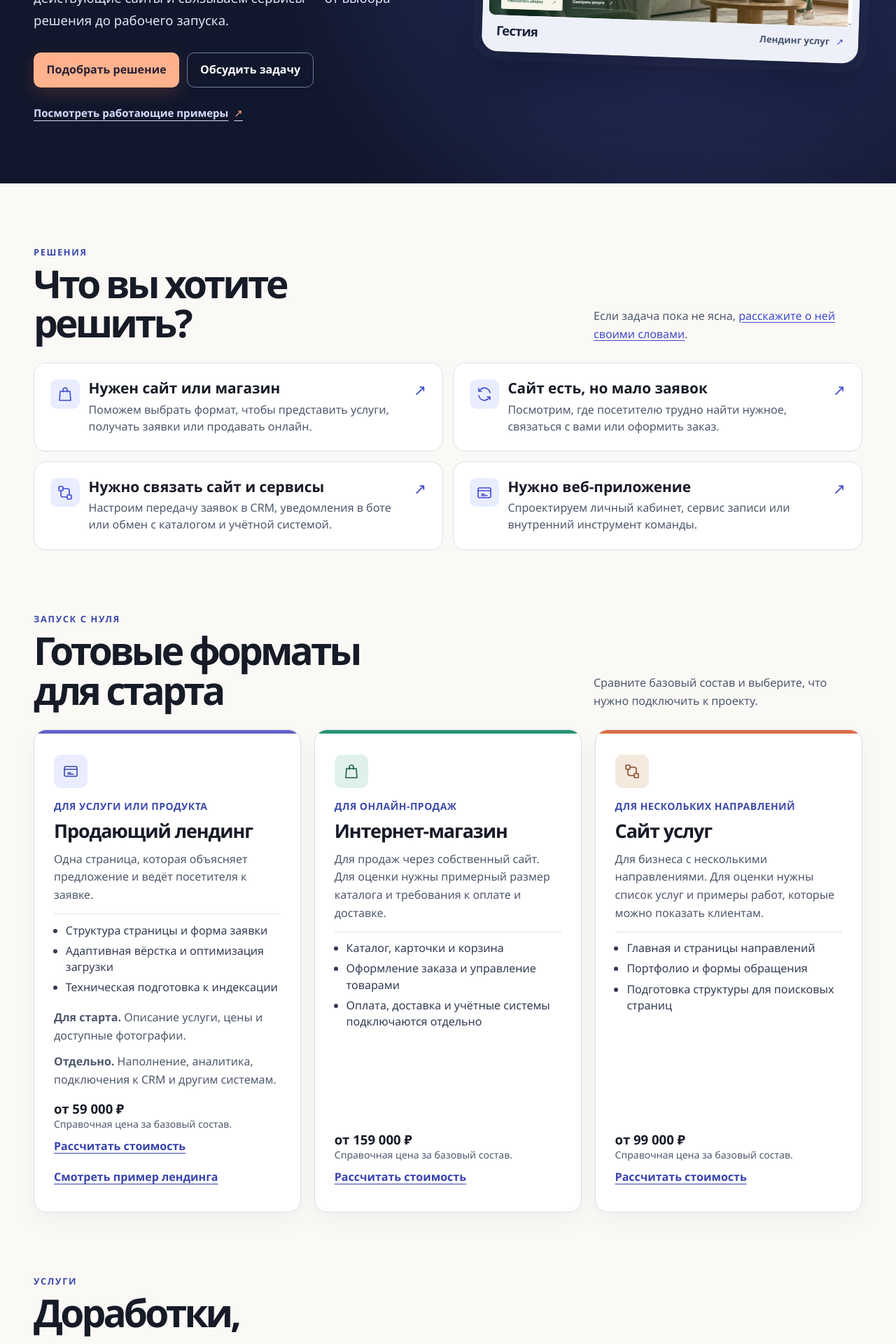
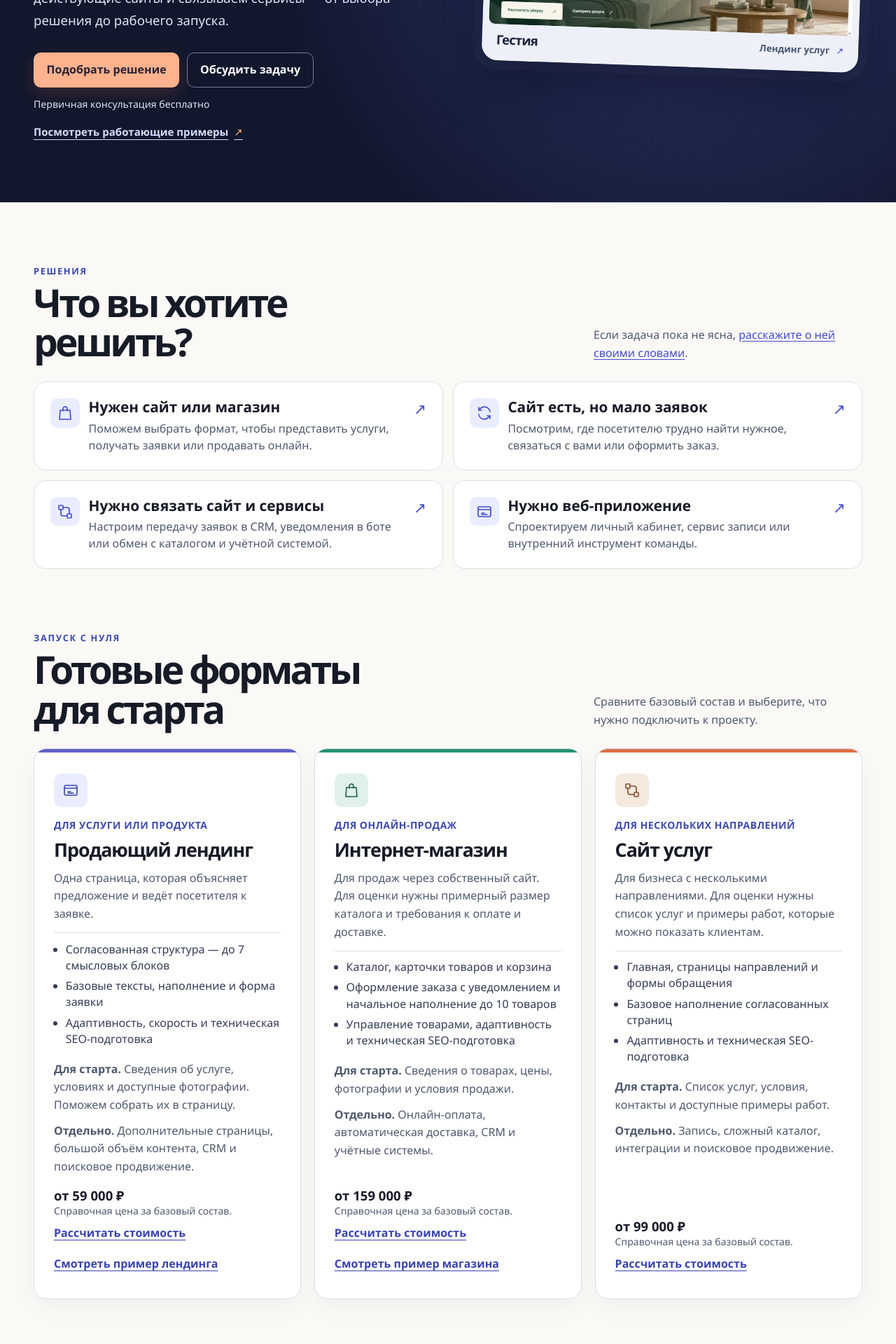
Before and after one commit to GrigValera/creator-site, a React (Vite) app: page / in a window 1280 px wide. Shown: the part 560-2480 px from the top of the page at 70% size. Built offline with nearby package versions, Linux system fonts and the light colour scheme.

Commit message:
Clarify offers and improve intermediate layout

```diff
--- a/src/features/estimate/estimate.ts
+++ b/src/features/estimate/estimate.ts
@@ -10,7 +10,7 @@ type Route = {
 }
 
 const analytics: Option = { id: 'analytics', name: 'Расширенная аналитика', price: [12, 25] }
-const content: Option = { id: 'content', name: 'Тексты и наполнение', price: [15, 45] }
+const content: Option = { id: 'content', name: 'Дополнительные тексты и наполнение', price: [15, 45] }
 const hosting: Option = { id: 'hosting', name: 'Домен и хостинг', recurring: true }
 const maintenance: Option = { id: 'maintenance', name: 'Администрирование и поддержка', recurring: true }
 const crm: Option = { id: 'crm', name: 'Передача заявок в CRM', price: [20, 45] }
--- a/src/pages/home/Hero.jsx
+++ b/src/pages/home/Hero.jsx
@@ -14,6 +14,7 @@ export function Hero() {
           <Action href="#tasks">Подобрать решение</Action>
           <Action href="#contact" variant="secondary">Обсудить задачу</Action>
         </div>
+        <p className={styles.consultation}>Первичная консультация бесплатно</p>
         <a className={styles.proofLink} href="#work">Посмотреть работающие примеры <span aria-hidden="true">↗</span></a>
       </div>
       <a className={styles.showcase} href="#work-gestia" aria-label="Смотреть пример лендинга Гестия в портфолио">
--- a/src/pages/home/Hero.module.css
+++ b/src/pages/home/Hero.module.css
@@ -22,7 +22,8 @@
 .hero h1 em { display: inline; color: #ffb794; font-family: Georgia, serif; font-style: italic; font-weight: 400; letter-spacing: -.06em; }
 .intro { margin-top: 1.65rem; max-width: 37rem; color: #e1e5f5; font-size: clamp(1rem, 1.45vw, 1.16rem); line-height: 1.7; }
 .buttons { display: flex; flex-wrap: wrap; gap: .7rem; margin-top: 1.9rem; }
-.proofLink { display: inline-flex; align-items: center; gap: .5rem; margin-top: 1.65rem; color: #d5ddff; font-size: .94rem; font-weight: 700; text-underline-offset: .3em; }
+.consultation { margin-top: .9rem; color: #e1e5f5; font-size: .88rem; }
+.proofLink { display: inline-flex; align-items: center; gap: .5rem; margin-top: 1.25rem; color: #d5ddff; font-size: .94rem; font-weight: 700; text-underline-offset: .3em; }
 .proofLink span { color: #ffac86; }
 .showcase { position: relative; display: block; min-width: 0; padding: .52rem; border: 1px solid #ffffff48; border-radius: 1.45rem; background: #eef0f9; box-shadow: 0 1.8rem 5rem #0508197a, 0 0 0 .8rem #ffffff08; color: #19223b; text-decoration: none; transform: rotate(2deg); transition: transform .35s ease, box-shadow .35s ease; }
 .showcase::before { content: ''; position: absolute; z-index: -1; width: 8rem; height: 8rem; top: -3.2rem; right: -3.2rem; border: 1.2rem solid #ff7954; border-radius: 50%; opacity: .85; }
--- a/src/pages/home/HomePage.jsx
+++ b/src/pages/home/HomePage.jsx
@@ -35,7 +35,7 @@ export function HomePage() {
       <Portfolio />
       <Faq />
       <SplitSection id="contact" label="Обратная связь" title="Обсудим задачу"
-        description="Опишите задачу своими словами. Мы уточним детали и предложим, с чего начать. Если вы собрали расчёт, он приложится к заявке.">
+        description="Первичная консультация бесплатно. Опишите задачу своими словами — готовое ТЗ не требуется. Мы уточним детали и предложим следующий шаг. Если вы собрали расчёт, он приложится к заявке.">
         <InquiryForm brief={brief} onRemoveBrief={() => setBrief(null)} />
       </SplitSection>
     </main>
--- a/src/pages/home/Offers.jsx
+++ b/src/pages/home/Offers.jsx
@@ -2,7 +2,7 @@ import { Section, SectionIntro } from '../../shared/layout/Section'
 import layout from '../../shared/layout/Section.module.css'
 import { Icon } from '../../shared/ui/Icon'
 import { formatFrom, routes } from '../../features/estimate/estimate'
-import { landingExample } from './portfolioContent'
+import { landingExample, shopExample } from './portfolioContent'
 import { solutions, services } from './offerContent'
 import styles from './Offers.module.css'
 
@@ -26,6 +26,7 @@ export function Solutions({ onSelect }) {
             Рассчитать стоимость<span className={layout.visuallyHidden}> — {item.title.toLowerCase()}</span>
           </a>
           {item.id === 'landing' && <a href={`#work-${landingExample.id}`} className={layout.actionLink}>Смотреть пример лендинга</a>}
+          {item.id === 'shop' && <a href={`#work-${shopExample.id}`} className={layout.actionLink}>Смотреть пример магазина</a>}
         </div>
       </article>)}
     </div>
@@ -40,7 +41,10 @@ export function Services({ onSelect }) {
     <div className={styles.serviceGrid}>
       {services.map(item => <article className={styles.serviceCard} key={item.title}>
         <Icon name={item.icon} size={25} /><h3>{item.title}</h3><p>{item.text}</p>
-        <a href="#estimate" className={layout.actionLink} onClick={() => onSelect(item.route, item.project)}>Оценить задачу<span className={layout.visuallyHidden}> — {item.title.toLowerCase()}</span></a>
+        <a href={item.href ?? '#estimate'} className={layout.actionLink}
+          onClick={item.route ? () => onSelect(item.route, item.project) : undefined}>
+          {item.href ? 'Обсудить задачу' : 'Оценить задачу'}<span className={layout.visuallyHidden}> — {item.title.toLowerCase()}</span>
+        </a>
       </article>)}
     </div>
   </Section>
--- a/src/pages/home/Offers.module.css
+++ b/src/pages/home/Offers.module.css
@@ -22,13 +22,18 @@
 .cardEstimate { display: grid; justify-items: start; padding-top: .25rem; }
 .startingPrice { color: var(--ink); font-size: 1.16rem; font-weight: 750; }
 .estimateNote { color: var(--muted); font-size: .875rem; }
-.serviceGrid { display: grid; grid-template-columns: repeat(4, minmax(0, 1fr)); gap: .9rem; }
+.serviceGrid { display: grid; grid-template-columns: repeat(3, minmax(0, 1fr)); gap: .9rem; }
 .serviceCard { background: #f0f0f7; border-color: #e4e4ed; }
 .serviceCard svg { color: #414db0; }
 .serviceCard h3 { font-size: 1.12rem; line-height: 1.25; }
 
 @media (max-width: 61rem) {
   .serviceGrid { grid-template-columns: repeat(2, minmax(0, 1fr)); }
+}
+
+@media (min-width: 47.001rem) and (max-width: 68.75rem) {
+  .three { grid-template-columns: repeat(2, minmax(0, 1fr)); }
+  .three > :last-child { grid-column: 1 / -1; }
 }
 
 @media (max-width: 47rem) {
--- a/src/pages/home/offerContent.js
+++ b/src/pages/home/offerContent.js
@@ -2,19 +2,23 @@ export const solutions = [
   {
     id: 'landing', icon: 'window', title: 'Продающий лендинг', type: 'Для услуги или продукта',
     text: 'Одна страница, которая объясняет предложение и ведёт посетителя к заявке.',
-    features: ['Структура страницы и форма заявки', 'Адаптивная вёрстка и оптимизация загрузки', 'Техническая подготовка к индексации'],
-    materials: 'Описание услуги, цены и доступные фотографии.',
-    additions: 'Наполнение, аналитика, подключения к CRM и другим системам.',
+    features: ['Согласованная структура — до 7 смысловых блоков', 'Базовые тексты, наполнение и форма заявки', 'Адаптивность, скорость и техническая SEO-подготовка'],
+    materials: 'Сведения об услуге, условиях и доступные фотографии. Поможем собрать их в страницу.',
+    additions: 'Дополнительные страницы, большой объём контента, CRM и поисковое продвижение.',
   },
   {
     id: 'shop', icon: 'bag', title: 'Интернет-магазин', type: 'Для онлайн-продаж',
     text: 'Для продаж через собственный сайт. Для оценки нужны примерный размер каталога и требования к оплате и доставке.',
-    features: ['Каталог, карточки и корзина', 'Оформление заказа и управление товарами', 'Оплата, доставка и учётные системы подключаются отдельно'],
+    features: ['Каталог, карточки товаров и корзина', 'Оформление заказа с уведомлением и начальное наполнение до 10 товаров', 'Управление товарами, адаптивность и техническая SEO-подготовка'],
+    materials: 'Сведения о товарах, цены, фотографии и условия продажи.',
+    additions: 'Онлайн-оплата, автоматическая доставка, CRM и учётные системы.',
   },
   {
     id: 'services', icon: 'flow', title: 'Сайт услуг', type: 'Для нескольких направлений',
     text: 'Для бизнеса с несколькими направлениями. Для оценки нужны список услуг и примеры работ, которые можно показать клиентам.',
-    features: ['Главная и страницы направлений', 'Портфолио и формы обращения', 'Подготовка структуры для поисковых страниц'],
+    features: ['Главная, страницы направлений и формы обращения', 'Базовое наполнение согласованных страниц', 'Адаптивность и техническая SEO-подготовка'],
+    materials: 'Список услуг, условия, контакты и доступные примеры работ.',
+    additions: 'Запись, сложный каталог, интеграции и поисковое продвижение.',
   },
 ]
 
@@ -23,4 +27,6 @@ export const services = [
   { icon: 'flow', title: 'Интеграции и автоматизация', text: 'CRM, внешние API, боты, учётные системы и обмен данными.', route: 'automation' },
   { icon: 'window', title: 'Веб-приложения', text: 'Личные кабинеты, базы данных и внутренние инструменты команды.', route: 'automation', project: 'app' },
   { icon: 'server', title: 'Размещение и поддержка', text: 'Домен, хостинг, сервер и администрирование после запуска.', route: 'automation', project: 'help' },
+  { icon: 'refresh', title: 'SEO и развитие', text: 'Техническая основа входит в запуск. Аудит, запросы, контент и продвижение обсудим отдельно.', href: '#contact' },
+  { icon: 'server', title: 'Базы данных', text: 'Проектирование и подключение БД, в том числе PostgreSQL. Доступ и DBeaver настраиваем по задаче.', href: '#contact' },
 ]
--- a/src/pages/home/portfolioContent.js
+++ b/src/pages/home/portfolioContent.js
@@ -13,9 +13,7 @@ export const landingExample = {
   preview: { url: 'https://grigvalera.github.io/gestia-cleaning/', label: 'Открыть демо' },
 }
 
-export const works = [
-  landingExample,
-  {
+export const shopExample = {
   id: 'mymyshop',
   name: 'MyMyShop',
   type: 'Интернет-магазин',
@@ -25,5 +23,6 @@ export const works = [
   note: 'Публичное оформление заказа пока недоступно.',
   repository: 'https://github.com/GrigValera/MyMyShop',
   preview: { url: 'https://grigvalera.github.io/MyMyShop/', label: 'Открыть витрину' },
-  },
-]
+}
+
+export const works = [landingExample, shopExample]
```
Lines whose indentation alone changed are shown as unchanged.
